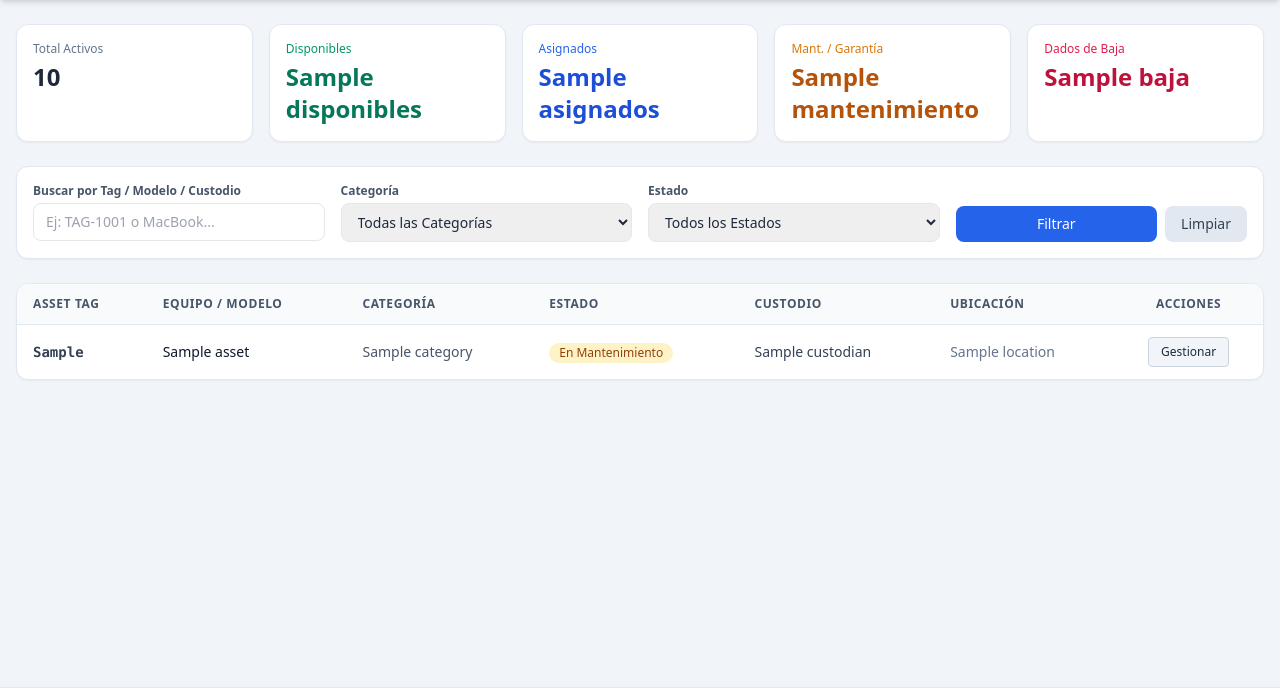
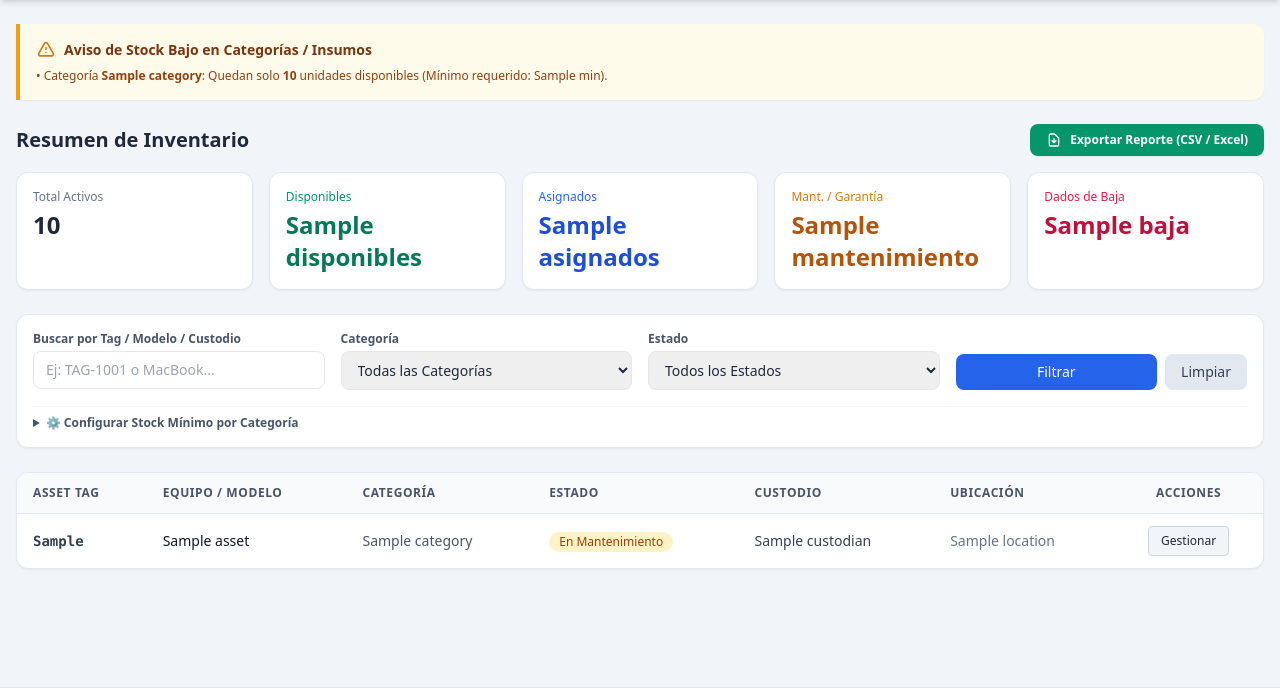
Before and after one commit to Fi0rw/TechDesk-Inventory, a Flask app: template templates/index.html in a window 1280 px wide. Shown: the part 64-752 px from the top of the page. Run offline with Flask 3, Linux system fonts and the light colour scheme; the template is opened without the code that fills it: most values are stand-ins (such as "Sample title", 1, 10 or a date in 2020); some libraries are stand-ins or nearby versions.

Commit message:
FEAT(add): Exportar CSV/Excel, Alerta de stock y QR/Codigo de barras en Asset Tags

```diff
--- a/app.py
+++ b/app.py
@@ -1,5 +1,7 @@
 import sqlite3
-from flask import Flask, render_template, request, redirect, url_for, flash
+import csv
+import io
+from flask import Flask, render_template, request, redirect, url_for, flash, Response
 
 app = Flask(__name__)
 app.secret_key = 'techdesk_secret_key_ham'
@@ -9,20 +11,18 @@ def get_db_connection():
     conn.row_factory = sqlite3.Row
     return conn
 
-# Transiciones de estado permitidas según Reglas de Negocio HAM
 ALLOWED_TRANSITIONS = {
     'Disponible': ['Asignado', 'En Mantenimiento', 'En Garantía', 'Dado de Baja'],
-    'Asignado': ['Disponible'], # Regla HAM: Debe devolverse al depósito antes de ir a Mant./Baja
+    'Asignado': ['Disponible'],
     'En Mantenimiento': ['Disponible', 'En Garantía', 'Dado de Baja'],
     'En Garantía': ['Disponible', 'Dado de Baja'],
-    'Dado de Baja': [] # Estado terminal
+    'Dado de Baja': []
 }
 
 @app.route('/')
 def index():
     conn = get_db_connection()
 
-    # Filtros
     category_filter = request.args.get('category', '')
     status_filter = request.args.get('status', '')
     search_query = request.args.get('search', '')
@@ -41,10 +41,9 @@ def index():
         params.extend([f'%{search_query}%', f'%{search_query}%', f'%{search_query}%'])
 
     query += ' ORDER BY id DESC'
-
     assets = conn.execute(query, params).fetchall()
 
-    # Obtener métricas rápidas
+    # Métrica general
     metrics = {
         'total': conn.execute('SELECT COUNT(*) FROM assets').fetchone()[0],
         'disponibles': conn.execute("SELECT COUNT(*) FROM assets WHERE status = 'Disponible'").fetchone()[0],
@@ -53,12 +52,72 @@ def index():
         'baja': conn.execute("SELECT COUNT(*) FROM assets WHERE status = 'Dado de Baja'").fetchone()[0],
     }
 
+    # REGLA 01: Verificación de Mínimos por Categoría
+    category_alerts = []
+    settings = conn.execute('SELECT * FROM category_settings').fetchall()
+    for st in settings:
+        cat_name = st['category']
+        min_qty = st['min_available']
+        available_qty = conn.execute(
+            "SELECT COUNT(*) FROM assets WHERE category = ? AND status = 'Disponible'", (cat_name,)
+        ).fetchone()[0]
+
+        if available_qty < min_qty:
+            category_alerts.append({
+                'category': cat_name,
+                'available': available_qty,
+                'min': min_qty
+            })
+
     categories = [row['category'] for row in conn.execute('SELECT DISTINCT category FROM assets').fetchall()]
     statuses = ['Disponible', 'Asignado', 'En Mantenimiento', 'En Garantía', 'Dado de Baja']
 
     conn.close()
     return render_template('index.html', assets=assets, metrics=metrics, categories=categories, statuses=statuses,
-                           selected_cat=category_filter, selected_status=status_filter, search=search_query)
+                           selected_cat=category_filter, selected_status=status_filter, search=search_query,
+                           category_alerts=category_alerts)
+
+
+# FUNCIONALIDAD 01: Configuración de Mínimos
+@app.route('/settings/min_stock', methods=['POST'])
+def update_min_stock():
+    category = request.form.get('category')
+    min_qty = int(request.form.get('min_qty', 2))
+
+    conn = get_db_connection()
+    conn.execute('''
+        INSERT INTO category_settings (category, min_available) VALUES (?, ?)
+        ON CONFLICT(category) DO UPDATE SET min_available = ?
+    ''', (category, min_qty, min_qty))
+    conn.commit()
+    conn.close()
+
+    flash(f'Umbral mínimo para "{category}" actualizado a {min_qty} unidades.', 'success')
+    return redirect(url_for('index'))
+
+
+# FUNCIONALIDAD 02: Exportar Reporte a CSV / Excel
+@app.route('/export/csv')
+def export_csv():
+    conn = get_db_connection()
+    assets = conn.execute('SELECT id, asset_tag, name, category, status, location, custodian, updated_at FROM assets').fetchall()
+    conn.close()
+
+    output = io.StringIO()
+    writer = csv.writer(output)
+
+    # Encabezados en español
+    writer.writerow(['ID', 'Asset Tag', 'Nombre/Modelo', 'Categoria', 'Estado', 'Ubicacion', 'Custodio', 'Ultima Actualizacion'])
+
+    for a in assets:
+        writer.writerow([a['id'], a['asset_tag'], a['name'], a['category'], a['status'], a['location'], a['custodian'], a['updated_at']])
+
+    output.seek(0)
+    return Response(
+        output.getvalue(),
+        mimetype='text/csv',
+        headers={"Content-Disposition": "attachment;filename=Reporte_Inventario_HAM.csv"}
+    )
 
 
 @app.route('/asset/<int:asset_id>')
@@ -71,12 +130,17 @@ def asset_detail(asset_id):
         conn.close()
         return redirect(url_for('index'))
 
+    # FUNCIONALIDAD 03: Generación del Código QR para Escaneo/Impresión
+    # Codificamos la URL directa del activo
+    qr_data = request.host_url.rstrip('/') + url_for('asset_detail', asset_id=asset_id)
+    qr_code_url = f"https://api.qrserver.com/v1/create-qr-code/?size=150x150&data={qr_data}"
+
     history = conn.execute('SELECT * FROM asset_history WHERE asset_id = ? ORDER BY timestamp DESC', (asset_id,)).fetchall()
     conn.close()
-    return render_template('asset_detail.html', asset=asset, history=history)
+    return render_template('asset_detail.html', asset=asset, history=history, qr_code_url=qr_code_url)
 
 
-# OPERACIÓN 01: Asignación y entrega a un custodio
+# OPERACIONES HAM
 @app.route('/op/assign/<int:asset_id>', methods=['POST'])
 def assign_asset(asset_id):
     custodian = request.form.get('custodian', '').strip()
@@ -95,14 +159,10 @@ def assign_asset(asset_id):
         conn.close()
         return redirect(url_for('asset_detail', asset_id=asset_id))
 
-    # Actualizar Estado
     conn.execute('''
-        UPDATE assets
-        SET status = 'Asignado', custodian = ?, location = ?, updated_at = CURRENT_TIMESTAMP
-        WHERE id = ?
+        UPDATE assets SET status = 'Asignado', custodian = ?, location = ?, updated_at = CURRENT_TIMESTAMP WHERE id = ?
     ''', (custodian, location, asset_id))
 
-    # Registrar Historial
     conn.execute('''
         INSERT INTO asset_history (asset_id, action, previous_status, new_status, notes)
         VALUES (?, 'Asignación de Activo', 'Disponible', 'Asignado', ?)
@@ -114,10 +174,9 @@ def assign_asset(asset_id):
     return redirect(url_for('asset_detail', asset_id=asset_id))
 
 
-# OPERACIÓN 02: Devolución o Reingreso
 @app.route('/op/return/<int:asset_id>', methods=['POST'])
 def return_asset(asset_id):
-    condition = request.form.get('condition') # 'good' o 'faulty'
+    condition = request.form.get('condition')
     location = request.form.get('location', 'Depósito Central').strip()
     notes = request.form.get('notes', '').strip()
 
@@ -133,15 +192,13 @@ def return_asset(asset_id):
     action_name = 'Devolución (Buen Estado)' if condition == 'good' else 'Devolución (Con Falla/Avería)'
 
     conn.execute('''
-        UPDATE assets
-        SET status = ?, custodian = 'N/A', location = ?, updated_at = CURRENT_TIMESTAMP
-        WHERE id = ?
+        UPDATE assets SET status = ?, custodian = 'N/A', location = ?, updated_at = CURRENT_TIMESTAMP WHERE id = ?
     ''', (new_status, location, asset_id))
 
     conn.execute('''
         INSERT INTO asset_history (asset_id, action, previous_status, new_status, notes)
         VALUES (?, ?, 'Asignado', ?, ?)
-    ''', (asset_id, action_name, new_status, f"Ubicación de retorno: {location}. Estado de entrega: {action_name}. Notas: {notes}"))
+    ''', (asset_id, action_name, new_status, f"Ubicación de retorno: {location}. Notas: {notes}"))
 
     conn.commit()
     conn.close()
@@ -149,7 +206,6 @@ def return_asset(asset_id):
     return redirect(url_for('asset_detail', asset_id=asset_id))
 
 
-# OPERACIÓN 03: Mantenimiento, Garantía o Baja Definitiva
 @app.route('/op/status_change/<int:asset_id>', methods=['POST'])
 def status_change(asset_id):
     target_status = request.form.get('target_status')
@@ -160,20 +216,16 @@ def status_change(asset_id):
     asset = conn.execute('SELECT * FROM assets WHERE id = ?', (asset_id,)).fetchone()
     current_status = asset['status']
 
-    # Validación de Regla de Negocio
     if target_status not in ALLOWED_TRANSITIONS.get(current_status, []):
         flash(f'Violación de Regla HAM: No se permite cambiar directo de "{current_status}" a "{target_status}". Realice una devolución primero.', 'error')
         conn.close()
         return redirect(url_for('asset_detail', asset_id=asset_id))
 
-    # Si va a Baja o Garantía/Mantenimiento, actualizar ubicación si se provee
     new_location = location if location else asset['location']
     new_custodian = 'N/A' if target_status in ['Disponible', 'Dado de Baja', 'En Mantenimiento', 'En Garantía'] else asset['custodian']
 
     conn.execute('''
-        UPDATE assets
-        SET status = ?, location = ?, custodian = ?, updated_at = CURRENT_TIMESTAMP
-        WHERE id = ?
+        UPDATE assets SET status = ?, location = ?, custodian = ?, updated_at = CURRENT_TIMESTAMP WHERE id = ?
     ''', (target_status, new_location, new_custodian, asset_id))
 
     conn.execute('''
--- a/schema.sql
+++ b/schema.sql
@@ -1,5 +1,6 @@
 DROP TABLE IF EXISTS asset_history;
 DROP TABLE IF EXISTS assets;
+DROP TABLE IF EXISTS category_settings;
 
 CREATE TABLE assets (
     id INTEGER PRIMARY KEY AUTOINCREMENT,
@@ -22,3 +23,8 @@ CREATE TABLE asset_history (
     timestamp TIMESTAMP DEFAULT CURRENT_TIMESTAMP,
     FOREIGN KEY (asset_id) REFERENCES assets (id)
 );
+
+CREATE TABLE category_settings (
+    category TEXT PRIMARY KEY,
+    min_available INTEGER DEFAULT 2
+);
--- a/templates/index.html
+++ b/templates/index.html
@@ -1,7 +1,37 @@
 {% extends 'base.html' %}
 
 {% block content %}
-<!-- Tarjetas de Métricas -->
+
+<!-- ALERTA DE STOCK MÍNIMO -->
+{% if category_alerts %}
+<div class="mb-6 p-4 bg-amber-50 border-l-4 border-amber-500 rounded-r-xl shadow-sm">
+    <div class="flex items-center gap-2">
+        <svg class="w-5 h-5 text-amber-600" fill="none" stroke="currentColor" viewBox="0 0 24 24">
+            <path stroke-linecap="round" stroke-linejoin="round" stroke-width="2" d="M12 9v2m0 4h.01m-6.938 4h13.856c1.54 0 2.502-1.667 1.732-3L13.732 4c-.77-1.333-2.694-1.333-3.464 0L3.34 16c-.77 1.333.192 3 1.732 3z"/>
+        </svg>
+        <h3 class="text-sm font-bold text-amber-900">Aviso de Stock Bajo en Categorías / Insumos</h3>
+    </div>
+    <div class="mt-2 text-xs text-amber-800 space-y-1">
+        {% for alert in category_alerts %}
+            <p>&bull; Categoría <strong>{{ alert.category }}</strong>: Quedan solo <strong>{{ alert.available }}</strong> unidades disponibles (Mínimo requerido: {{ alert.min }}).</p>
+        {% endfor %}
+    </div>
+</div>
+{% endif %}
+
+<!-- Tarjetas de Métricas & Exportación -->
+<div class="flex justify-between items-center mb-4">
+    <h1 class="text-xl font-bold text-slate-800">Resumen de Inventario</h1>
+
+    <!-- FUNCIONALIDAD 02: BOTÓN EXPORTAR REPORTE -->
+    <a href="/export/csv" class="bg-emerald-600 hover:bg-emerald-700 text-white px-4 py-2 rounded-lg text-xs font-bold inline-flex items-center gap-2 shadow-sm transition">
+        <svg class="w-4 h-4" fill="none" stroke="currentColor" viewBox="0 0 24 24">
+            <path stroke-linecap="round" stroke-linejoin="round" stroke-width="2" d="M12 10v6m0 0l-3-3m3 3l3-3m2 8H7a2 2 0 01-2-2V5a2 2 0 012-2h5.586a1 1 0 01.707.293l5.414 5.414a1 1 0 01.293.707V19a2 2 0 01-2 2z"/>
+        </svg>
+        Exportar Reporte (CSV / Excel)
+    </a>
+</div>
+
 <div class="grid grid-cols-2 md:grid-cols-5 gap-4 mb-6">
     <div class="bg-white p-4 rounded-xl shadow-sm border border-slate-200">
         <p class="text-xs text-slate-500 font-medium">Total Activos</p>
@@ -25,8 +55,8 @@
     </div>
 </div>
 
-<!-- Filtros de Búsqueda -->
-<div class="bg-white p-4 rounded-xl shadow-sm border border-slate-200 mb-6">
+<!-- Filtros de Búsqueda y Ajuste de Mínimos -->
+<div class="bg-white p-4 rounded-xl shadow-sm border border-slate-200 mb-6 space-y-4">
     <form method="GET" action="/" class="grid grid-cols-1 md:grid-cols-4 gap-4">
         <div>
             <label class="block text-xs font-semibold text-slate-600 mb-1">Buscar por Tag / Modelo / Custodio</label>
@@ -55,6 +85,26 @@
             <a href="/" class="bg-slate-200 hover:bg-slate-300 text-slate-700 font-medium py-2 px-4 rounded-lg text-sm transition text-center">Limpiar</a>
         </div>
     </form>
+
+    <!-- FUNCIONALIDAD 01: CONFIGURAR MÍNIMOS -->
+    <details class="pt-2 border-t border-slate-100">
+        <summary class="text-xs font-bold text-slate-600 cursor-pointer hover:text-blue-600">⚙️ Configurar Stock Mínimo por Categoría</summary>
+        <form action="/settings/min_stock" method="POST" class="flex gap-3 items-end mt-3 bg-slate-50 p-3 rounded-lg">
+            <div>
+                <label class="block text-xs text-slate-600 mb-1">Categoría</label>
+                <select name="category" class="px-2 py-1.5 border rounded text-xs bg-white">
+                    {% for cat in categories %}
+                        <option value="{{ cat }}">{{ cat }}</option>
+                    {% endfor %}
+                </select>
+            </div>
+            <div>
+                <label class="block text-xs text-slate-600 mb-1">Stock Mínimo Requerido</label>
+                <input type="number" name="min_qty" min="1" value="2" class="w-24 px-2 py-1.5 border rounded text-xs bg-white">
+            </div>
+            <button type="submit" class="bg-slate-800 text-white text-xs px-3 py-1.5 rounded hover:bg-slate-900">Guardar Umbral</button>
+        </form>
+    </details>
 </div>
 
 <!-- Tabla de Inventario -->
```
Also changed, not shown: init_db.py (+7 -3 lines), templates/asset_detail.html (+14 -8 lines).
